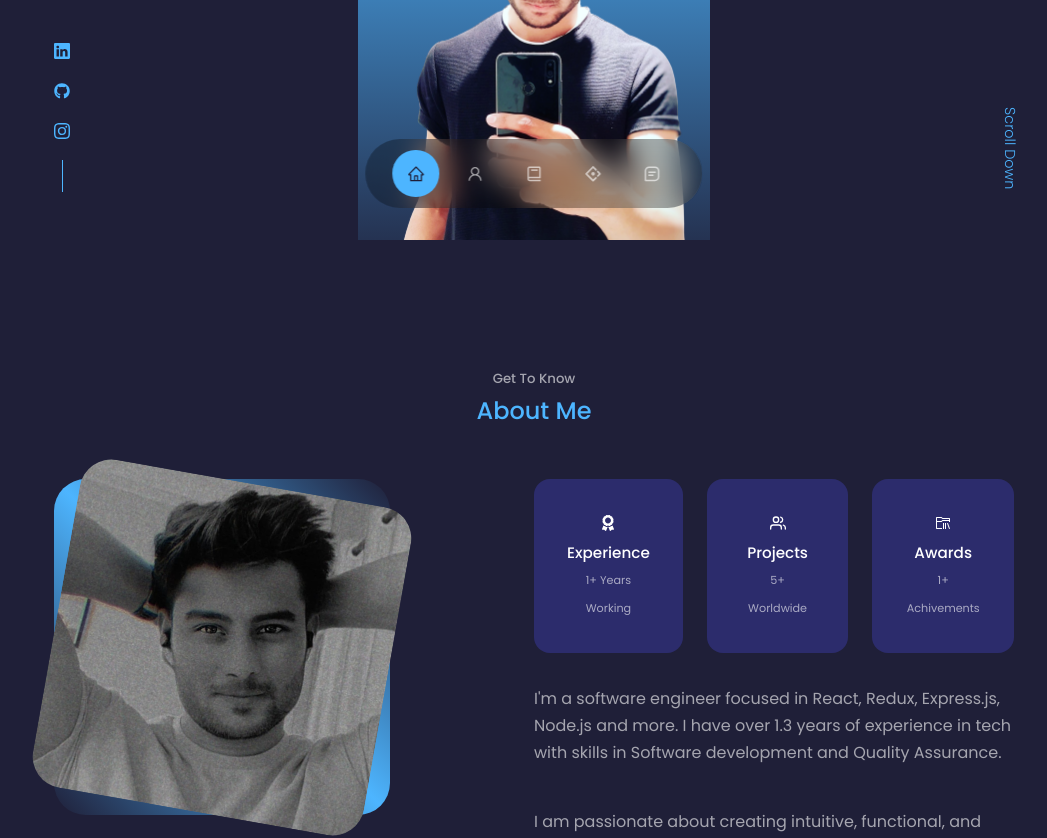
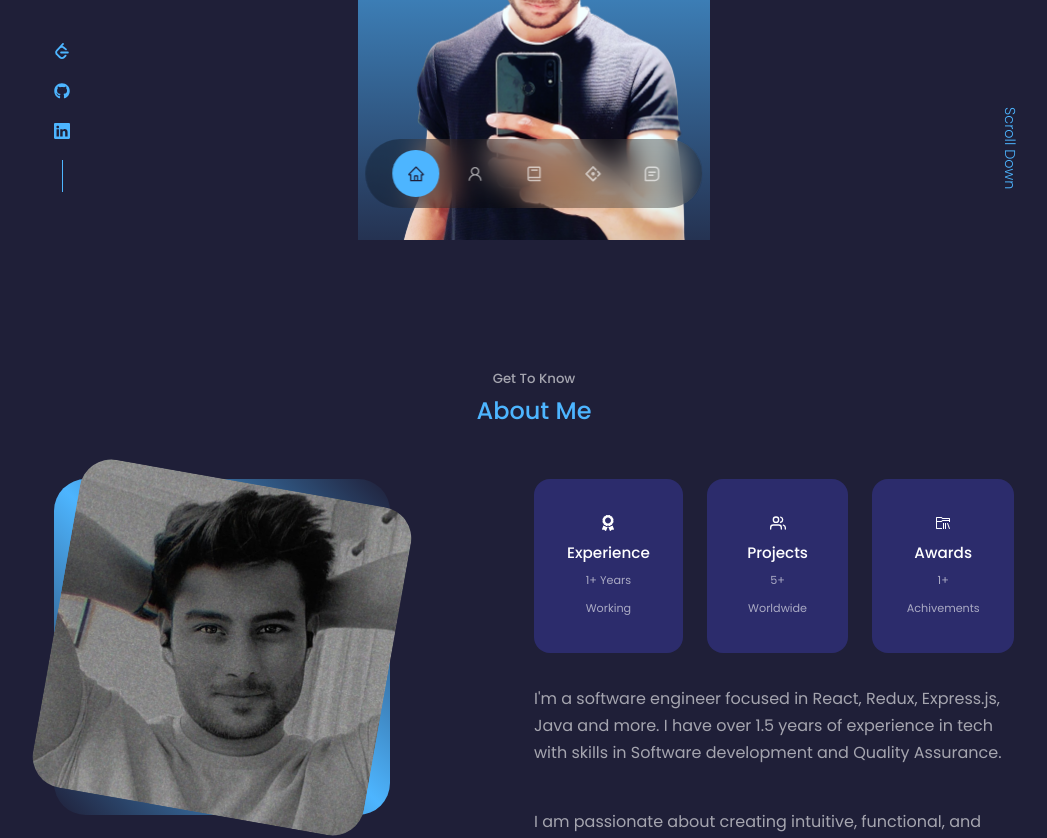
Before and after one commit to prateeksahu-me/React-Portfolio-Website-1, a React (Create React App) app: page / in a window 1280 px wide. Shown: the part 560-1398 px from the top of the page, without its empty margins (106-1153 px from the left). Built offline with nearby package versions, Linux system fonts and the light colour scheme.

Commit message:
Added Potfolio site

```diff
--- a/src/components/about/About.jsx
+++ b/src/components/about/About.jsx
@@ -35,7 +35,7 @@ const About = () => {
                 <small>1+ Achivements</small>
             </article>
           </div>
-          <p>I'm a software engineer focused in React, Redux, Express.js, Node.js and more. I have over 1.3 years of experience in tech with skills in Software development and Quality Assurance.
+          <p>I'm a software engineer focused in React, Redux, Express.js, Java and more. I have over 1.5 years of experience in tech with skills in Software development and Quality Assurance.
 </p>
           <p>I am passionate about creating intuitive, functional, and beautiful software and making quantifiable improvements to a product with each iteration. </p>
 
--- a/src/components/footer/Footer.jsx
+++ b/src/components/footer/Footer.jsx
@@ -2,8 +2,7 @@ import React from 'react'
 import './footer.css'
 import {FaFacebookF} from 'react-icons/fa'
 import {FiInstagram} from 'react-icons/fi'
-import {IoLogoTwitter} from 'react-icons/io'
-
+import {BsLinkedin} from 'react-icons/bs'
 
 const Footer = () => {
   return (
@@ -20,9 +19,10 @@ const Footer = () => {
 
 
       <div className='footer__socials'>
+
+        <a href="https://www.linkedin.com/in/prateeksahu-me/" target="_blank"><BsLinkedin/></a>
+        <a href="https://instagram.com/prateeksahu.me" target="_blank"><FiInstagram/></a>
         <a href="https://m.me/prateek.sahu.167/" target="_blank"><FaFacebookF/></a>
-        <a href="https://instagram.com/prateeksahu.me" target="_blank"><FiInstagram/></a>
-        <a href="https://twitter.com" target="_blank"><IoLogoTwitter/></a>
 
       </div>
 
--- a/src/components/header/HeaderSocials.jsx
+++ b/src/components/header/HeaderSocials.jsx
@@ -1,15 +1,16 @@
 import React from 'react'
 import {BsLinkedin} from 'react-icons/bs'
 import {FaGithub} from 'react-icons/fa'
-import {BsInstagram} from 'react-icons/bs'
+import {SiLeetcode} from 'react-icons/si'
 import './header.css'
 
 const HeaderSocials = () => {
   return (
     <div className="header__socials">
-        <a href="https://www.linkedin.com/in/prateek-sahu-796993145/" target="_blank"><BsLinkedin/></a>
+
+        <a href="https://leetcode.com/prateeksahu-me/" target="_blank"><SiLeetcode/></a>
         <a href="https://github.com/prateeksahu-me" target="_blank"><FaGithub/></a>
-        <a href="https://www.instagram.com/prateeksahu.me/" target="_blank"><BsInstagram/></a>
+        <a href="https://www.linkedin.com/in/prateeksahu-me/" target="_blank"><BsLinkedin/></a>
     </div>
   )
 }
--- a/src/components/portfolio/Portfolio.jsx
+++ b/src/components/portfolio/Portfolio.jsx
@@ -1,7 +1,7 @@
 import React from 'react'
 import './portfolio.css'
 import IMG1 from '../../assets/portfolio1.png'
-import IMG2 from '../../assets/portfolio2.jpg'
+import IMG2 from '../../assets/classesforgermanlanguage.in.png'
 import IMG3 from '../../assets/portfolio3.jpg'
 import IMG4 from '../../assets/portfolio4.jpg'
 import IMG5 from '../../assets/portfolio5.jpg'
@@ -14,7 +14,15 @@ const data = [
     title:'React Portfolio Website | Prateeksahu.me',
     github:'https://github.com/prateeksahu-me/React-Portfolio-Website-1',
     demo: 'https://prateeksahu.me'
+  },
+  {
+    id:2,
+    image: IMG2,
+    title:'Classes for German Language | German courses',
+    github:'#',
+    demo: 'https://www.classesforgermanlanguage.in/'
   }
+
 
 ]
 
```
Also changed, not shown: src/assets/classesforgermanlanguage.in.png (added), 1 other file (tests, documents, lock files or other folders).
